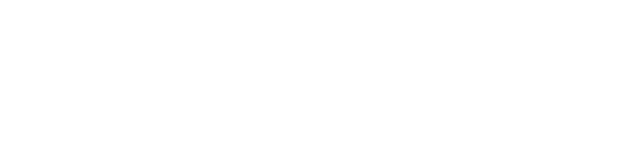
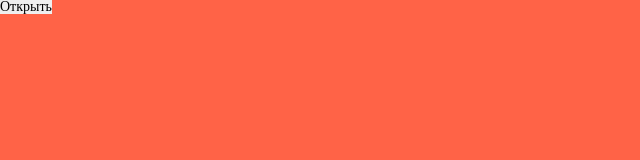
Before and after one commit to sol-sirol/mySite, a website: page app/index.html in a window 1280 px wide. Shown: the whole page, without its empty margins (0-640 px from the left). Drawn offline with Linux system fonts and the light colour scheme; files that its build step writes are made by us from their sources.

Commit message:
Готова логика работы меню

```diff
--- a/app/index.html
+++ b/app/index.html
@@ -8,8 +8,14 @@
   <title>Document</title>
 </head>
 <body>
+  <div class="wrapper">
+    <div class="wrapper__menu-wrapper menu-wrapper">
+      <button class="button-clous">Закрыть</button>
+      <a href="http://kamertsel.ml/tulpar/" title="" class="button-clous-link">Перейти</a>
+    </div>
+    <div class="wrapper__main-content main-content-wrapper">
       <header class="header">
-
+        <button class="button-open">Открыть</button>
       </header>
       <main class="main">
 
@@ -17,6 +23,8 @@
       <footer class="footer">
 
       </footer>
+    </div>
+  </div>
   <script src="js/main.min.js"></script>
 </body>
 </html>
--- a/app/js/main.js
+++ b/app/js/main.js
@@ -0,0 +1,15 @@
+const mainContent = document.querySelector(".wrapper__main-content");
+const buttonClous = document.querySelector(".button-clous");
+const buttonClousLink = document.querySelector(".button-clous-link");
+const buttonOpen = document.querySelector(".button-open");
+
+buttonClous.addEventListener("click", () => {
+  mainContent.classList.remove("_active")
+})
+buttonClousLink.addEventListener("click", () => {
+  mainContent.classList.remove("_active");
+  mainContent.classList.add("_active-following");
+})
+buttonOpen.addEventListener("click", () => {
+  mainContent.classList.add("_active")
+})
--- a/app/scss/style.scss
+++ b/app/scss/style.scss
@@ -51,7 +51,52 @@ footer{
   margin-top: auto;
 }
 // FOOTER К НИЗУ =====================================================
+body {
+  overflow: hidden;
+}
+.wrapper {
+  position: relative;
 
+  &__menu-wrapper {
+    position: absolute;
+    top: 0;
+    left: 0;
+    width: 100vw;
+    height: 100vh;
+    z-index: 1;
+    background-color: aqua;
+  }
+
+  &__main-content {
+    overflow-x: hidden;
+    overflow-y: scroll;
+    position: absolute;
+    top: 0;
+    left: 0;
+    width: 100vw;
+    height: 100vh;
+    z-index: 2;
+    background-color: tomato;
+    transition: all 0.5s;
+  }
+  &__main-content._active {
+    overflow-y: hidden;
+    border-radius: 25px;
+    transform: translate(330px, -150px);
+  }
+  &__main-content._active-following {
+    transition: all 0.5s;
+    overflow-y: hidden;
+    background-color: #fff;
+    * {
+      opacity: 0;
+    }
+  }
+}
+.menu-wrapper {
+}
+.main-content-wrapper {
+}
 
 
 // HEADER ===============================================================================================================================
```
Also changed, not shown: app/css/style.min.css, 2 other files. Lines whose indentation alone changed are shown as unchanged.
